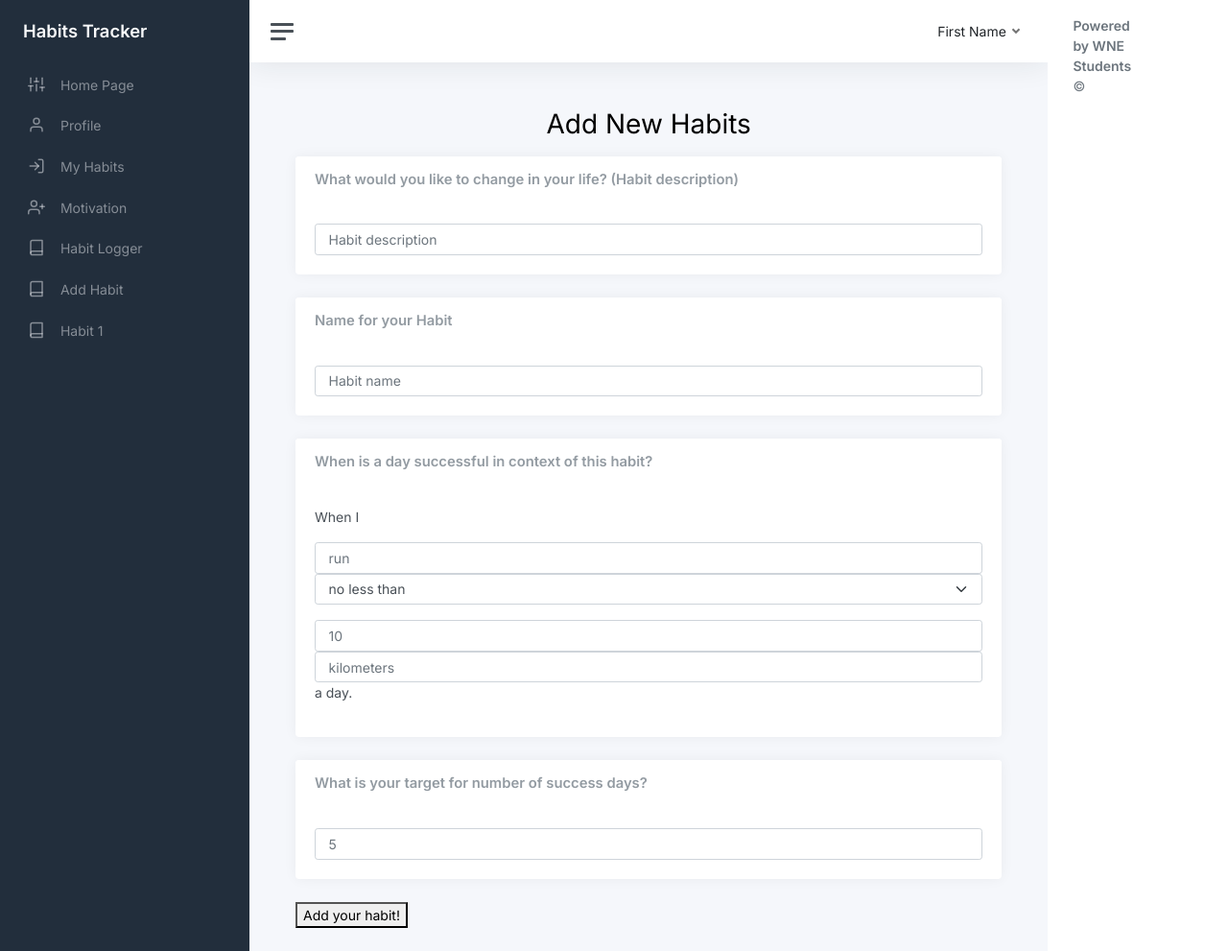
After one commit to jtbandurski/PythonSQL_project, a Django app: template project/habitstracker/templates/habits/add_habit.html in a window 1280 px wide. The commit adds this page. Shown: the whole page at 96% size. Run offline with Django 4.2, Linux system fonts and the light colour scheme; the template is opened without the code that fills it, so the values that code supplies are empty; some libraries are stand-ins or nearby versions.

Commit message:
add habit functionality

```diff
--- a/project/habitstracker/habits/urls.py
+++ b/project/habitstracker/habits/urls.py
@@ -13,4 +13,6 @@ urlpatterns = [
     path('add_progress/submission/',views.add_progress_submission,name='add_progress_submission'),
     path('my_habits/',views.my_habits, name='my_habits'),
     path('motivations/',views.motivations, name='motivations'),
+    path('add_habit/',views.add_habit, name='add_habit'),
+    path('add_habit/submission/',views.add_habit_submission, name='add_habitsubmission/'),
 ]
--- a/project/habitstracker/templates/base.html
+++ b/project/habitstracker/templates/base.html
@@ -63,6 +63,13 @@
 							<i class="align-middle" data-feather="book"></i> <span class="align-middle">Habit Logger </span>
 						</a>
 					</li>
+
+					<li class="sidebar-item">
+						<a class="sidebar-link" href="/habits/add_habit">
+							<i class="align-middle" data-feather="book"></i> <span class="align-middle">Add Habit </span>
+						</a>
+					</li>
+
                     <li class="sidebar-item">
 						<a class="sidebar-link" href="pages-blank.html">
 							<i class="align-middle" data-feather="book"></i> <span class="align-middle">Habit 1</span>
--- /dev/null
+++ b/project/habitstracker/templates/habits/add_habit.html
@@ -0,0 +1,65 @@
+{% extends 'base.html' %}
+
+{% block content %}
+  <h1 class="text-center mb-3">Add New Habits</h1>
+  	<form method="post" action="submission/">
+		{% csrf_token %}
+		<div class="card">
+			<div class="card-header">
+				<h5 class="card-title mb-0">What would you like to change in your life? (Habit description)</h5>
+			</div>
+				<div class="card-body">
+					<input type="text" id ='habit_desc' name='habit_desc'class="form-control" placeholder="Habit description">
+				</div>
+		</div>
+
+		<div class="card">
+			<div class="card-header">
+				<h5 class="card-title mb-0">Name for your Habit</h5>
+			</div>
+				<div class="card-body">
+					<input type="text" id ='habit_name' name='habit_name'class="form-control" placeholder="Habit name">
+				</div>
+		</div>
+
+		<div class="card">
+			<div class="card-header">
+				<h5 class="card-title mb-0">When is a day successful in context of this habit?</h5>
+			</div>
+				<div class="card-body">
+					<p>When I </p>
+					<input type="text" id ='success_activity' name='success_activity'class="form-control" placeholder="run">
+
+					<select class="form-select mb-3" name="success_range", id='success_range'>
+						<option selected value='no less than'>no less than</option>
+						<option value='no more than'>no more than</option>
+						<option value='exactly'>exactly</option>
+					</select>
+
+					<input type="number" id ='success_amount' name='success_amount'class="form-control" placeholder="10">
+
+					<input type="text" id ='success_unit' name='success_unit'class="form-control" placeholder="kilometers">
+					<p>a day.</p>
+				</div>
+		</div>
+
+		<div class="card">
+			<div class="card-header">
+				<h5 class="card-title mb-0">What is your target for number of success days?</h5>
+			</div>
+				<div class="card-body">
+					<input type="number" id ='habit_days_target' name='habit_days_target'class="form-control" placeholder="5">
+				</div>
+		</div>
+		<div class
+
+			<div class="card-body text-center">
+
+
+				<button type="submit" >Add your habit!</button>
+			</div>
+
+		</div>
+	</form>
+
+{% endblock %}
--- a/project/habitstracker/templates/habits/add_progress.html
+++ b/project/habitstracker/templates/habits/add_progress.html
@@ -50,6 +50,7 @@
 	</form>
 	{% else %}
     <p> Add your Habits to see them here!</p>
+	<div class="medium"><a href="/habits/add_habit">Add new Habit!</a></div>
   {% endif %}
 
 {% endblock %}
--- a/project/habitstracker/templates/habits/my_habits.html
+++ b/project/habitstracker/templates/habits/my_habits.html
@@ -13,10 +13,10 @@
           </div>
         </div>
     {% endfor %}
-    <div class="medium"><a href="/add_habit">Add new Habit!</a></div>
+    <div class="medium"><a href="/habits/add_habit">Add new Habit!</a></div>
   {% else %}
     <p> No Habits available</p>
-    <div class="medium"><a href="/add_habit">Add new Habit!</a></div>
+    <div class="medium"><a href="/habits/add_habit">Add new Habit!</a></div>
   {% endif %}
 
 
```
Also changed, not shown: project/habitstracker/habits/views.py (+37 -0 lines).
